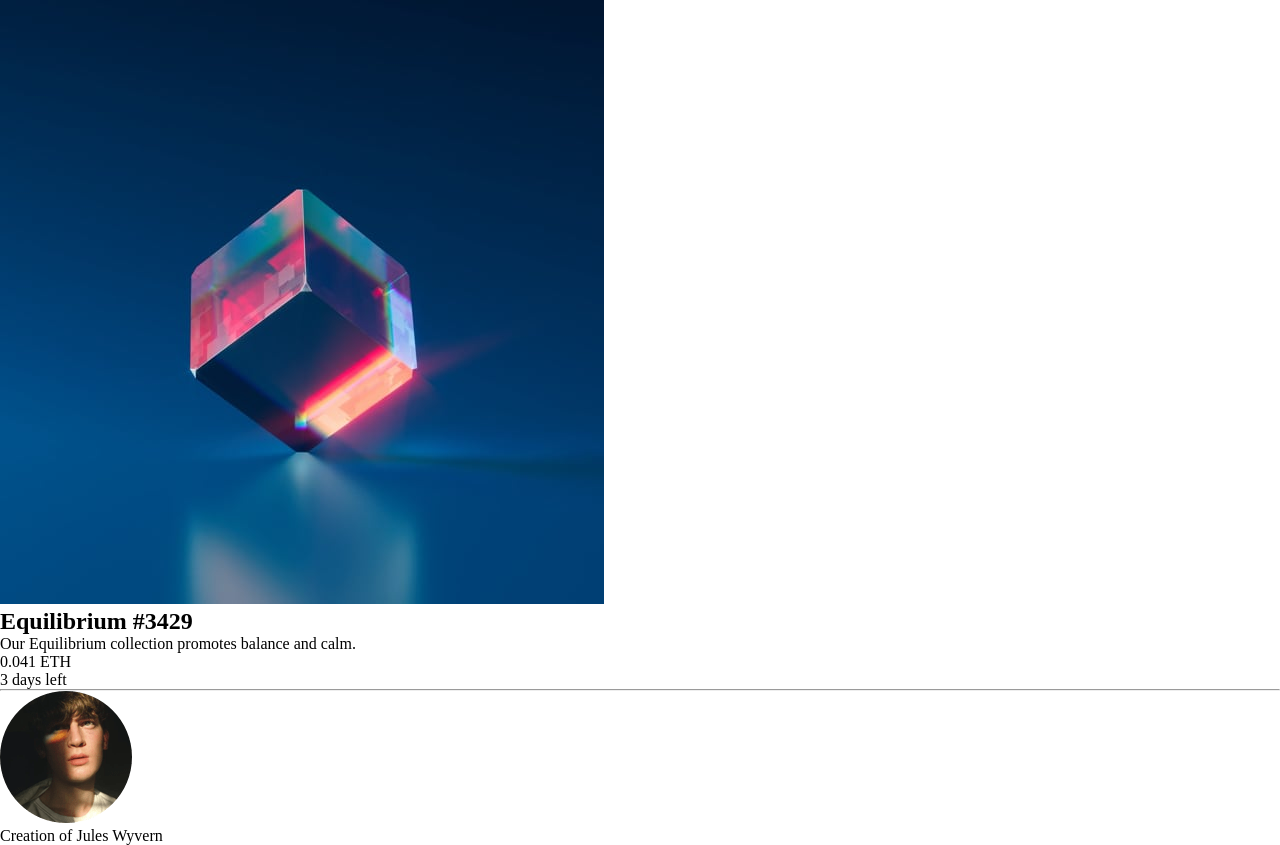
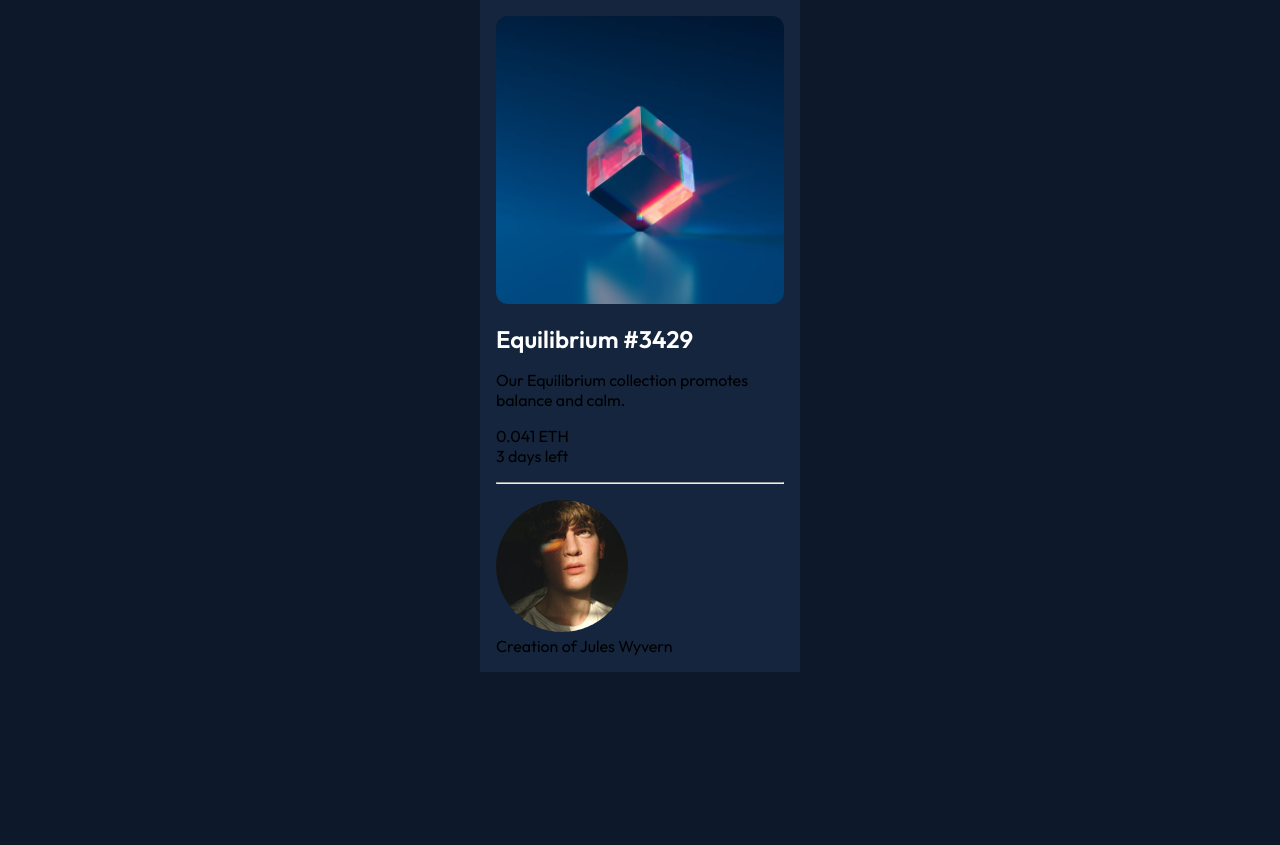
Before and after one commit to kesavan-webdev/nft-preview-component-main, a plain HTML site: page index.html in a window 1280 px wide. After the commit the page ends 800 px from the top, so only its background shows below. Drawn offline with Linux system fonts and the light colour scheme.

Commit message:
styled a basic templte output

```diff
--- a/index.html
+++ b/index.html
@@ -15,7 +15,10 @@
 
 <body>
   <article class="card">
-    <img src="./images/image-equilibrium.jpg" alt="image-equilibrium" class="card-img">
+    <figure class="card-top-img">
+      <img src="./images/image-equilibrium.jpg" alt="image-equilibrium" class="card-img">
+    </figure>
+
     <h1 class="card-title">Equilibrium #3429</h1>
     <p class="card-content">Our Equilibrium collection promotes balance and calm.</p>
     <div class="card-top-container">
--- a/styles/style.css
+++ b/styles/style.css
@@ -1,5 +1,30 @@
+  @import url('https://fonts.googleapis.com/css2?family=Outfit:wght@300;400;600&family=Red+Hat+Display:wght@500;700;900&display=swap');
+
 *{
     padding: 0;
     margin: 0;
     box-sizing: border-box;
 }
+body{
+    font-family: 'Outfit', sans-serif;
+    width: 100vw;
+    height: 100vh;
+    background-color: hsl(217, 54%, 11%);
+}
+.card{
+    display: flex;
+    flex-direction: column;
+    width: 20rem;
+    gap: 1rem;
+    margin: auto;
+    padding: 1rem;
+    background-color: hsl(216, 50%, 16%);
+}
+.card-img{
+max-width: 100%;
+height: auto;
+border-radius: 12px;
+}
+.card-title{
+    color: hsl(0, 0%, 100%);
+}
```
